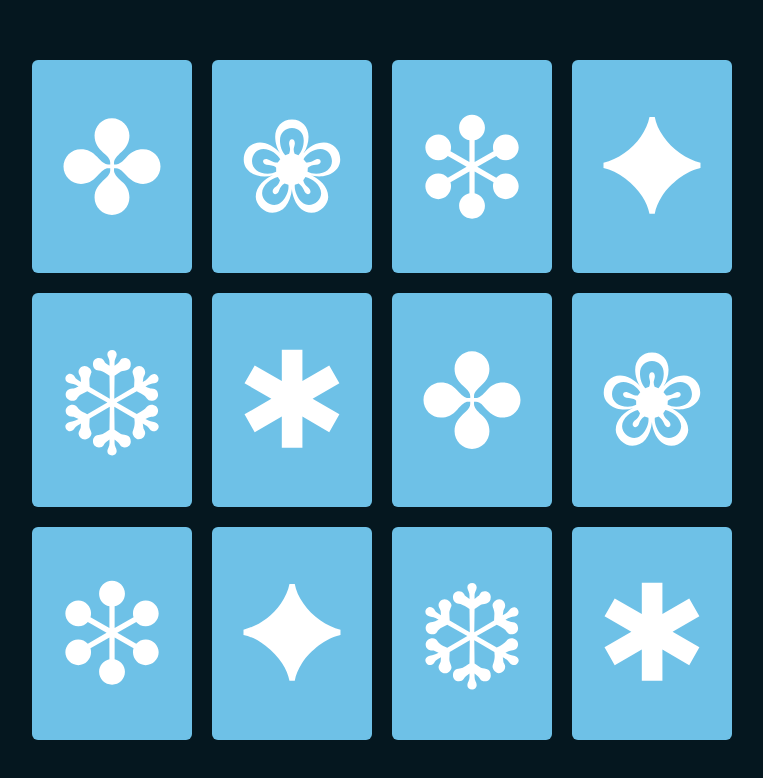
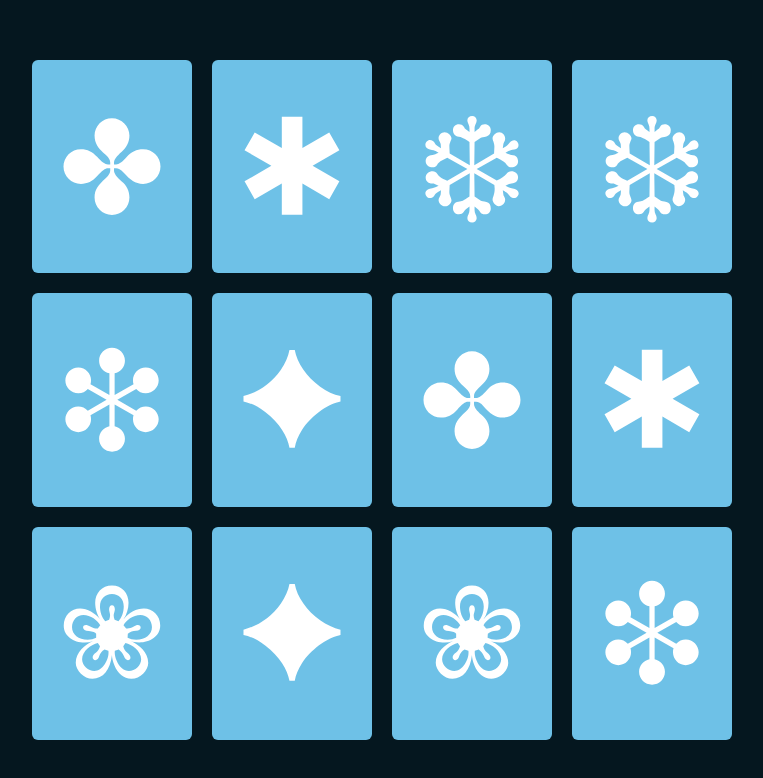
Before and after one commit to HarishRajDR/memory-game, a React (Vite) app: page / in a window 1280 px wide. Shown: the top 778 px of the page, without its empty margins (258-1021 px from the left). Built offline with nearby package versions, Linux system fonts and the light colour scheme.

Commit message:
added logic for after finding correct pairs

```diff
--- a/src/components/Board.tsx
+++ b/src/components/Board.tsx
@@ -1,3 +1,4 @@
+import { useState, useEffect } from "react";
 import { gridGenerate } from "../lib/grid";
 import { useBoardStore } from "../lib/store";
 import Symbol from "./Symbol";
@@ -5,8 +6,12 @@ import Symbol from "./Symbol";
 const grid = gridGenerate();
 
 function Board() {
+  const [selected1, setSelected1] = useState<number | null>(null);
+  const [selected2, setSelected2] = useState<number | null>(null);
+
   const turns = useBoardStore((state) => state.turns);
   const updateTurns = useBoardStore((state) => state.updateTurn);
+  const resetTurns = useBoardStore((state) => state.resetTurn);
 
   const boardData = [
     {
@@ -61,21 +66,41 @@ function Board() {
 
   const reset = useBoardStore((state) => state.reset);
 
-  const checkTurns = () => {
+  useEffect(() => {
+    check();
+  }, [turns]);
+
+  function update(h: number) {
+    if (turns == 0) {
+      setSelected1(h);
+    }
     if (turns == 1) {
-      setTimeout(() => {
-        reset();
-      }, 2000);
+      setSelected2(h);
     }
-  };
+  }
+
+  function check() {
+    if (turns == 2) {
+      if (selected1 == selected2) {
+        resetTurns();
+      } else
+        setTimeout(() => {
+          reset();
+          setSelected1(null);
+          setSelected2(null);
+        }, 200);
+    }
+  }
+
   return (
     <div className="grid gap-5 grid-cols-4">
       {grid.map((p, idx) => (
         <button
+          key={idx}
           onClick={() => {
             updateTurns();
             boardData[idx].stateFunction(true);
-            checkTurns();
+            update(p);
           }}
           disabled={turns == 2}
           className={
--- a/src/lib/grid.ts
+++ b/src/lib/grid.ts
@@ -17,6 +17,6 @@ export const gridGenerate = () => {
   var b = new Array(12).fill(0);
   for (var i = 0; i < 6; ++i) a[i] = i;
   a = shuffle(a);
-  b = a.concat(a);
+  b = shuffle(a.concat(a));
   return b;
 };
--- a/src/lib/store.ts
+++ b/src/lib/store.ts
@@ -18,6 +18,7 @@ type State = {
 
 type Action = {
   updateTurn: () => void;
+  resetTurn: () => void;
   updateOne: (p: State["one"]) => void;
   updateTwo: (p: State["two"]) => void;
   updateThree: (p: State["three"]) => void;
@@ -52,6 +53,7 @@ const initialValues: State = {
 export const useBoardStore = create<State & Action>((set, get) => ({
   ...initialValues,
   updateTurn: () => set(() => ({ turns: get().turns + 1 })),
+  resetTurn: () => set(() => ({ turns: 0 })),
   updateOne: (p) => set(() => ({ one: p })),
   updateTwo: (p) => set(() => ({ two: p })),
   updateThree: (p) => set(() => ({ three: p })),
```
